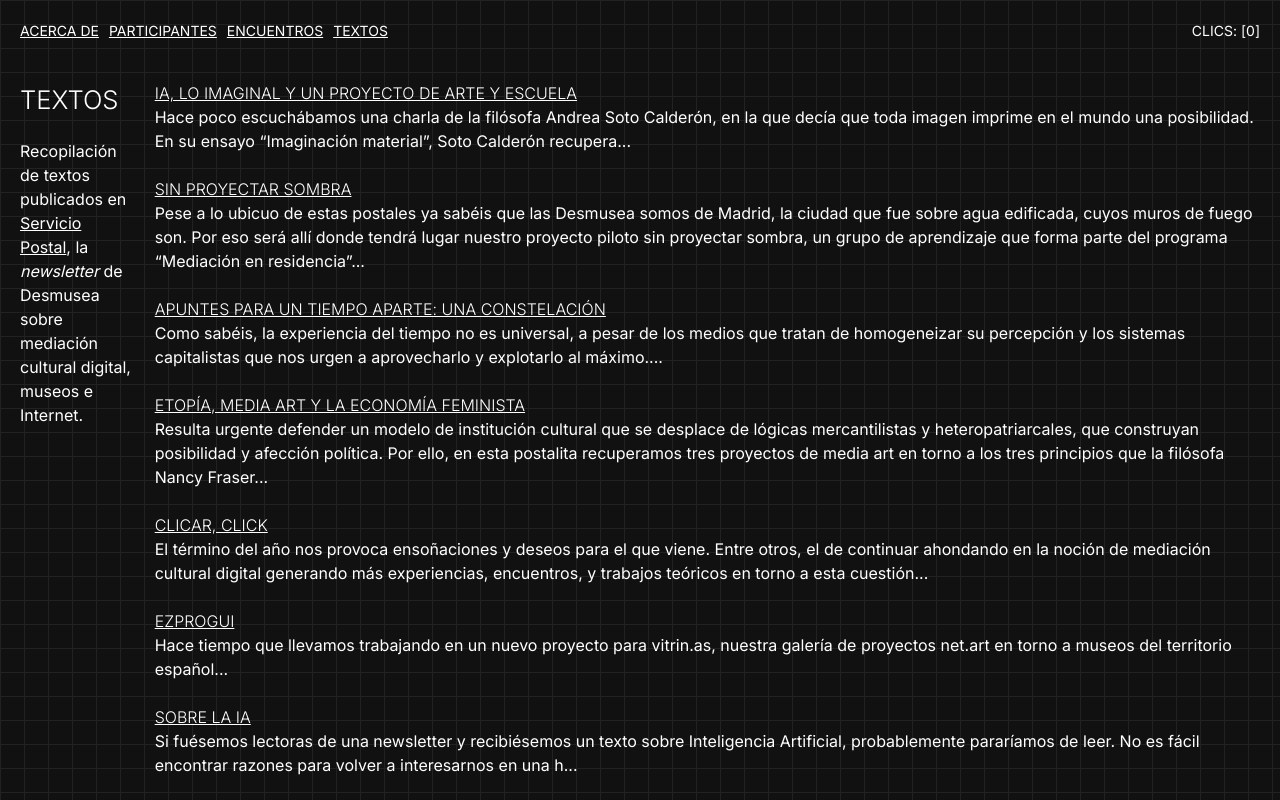
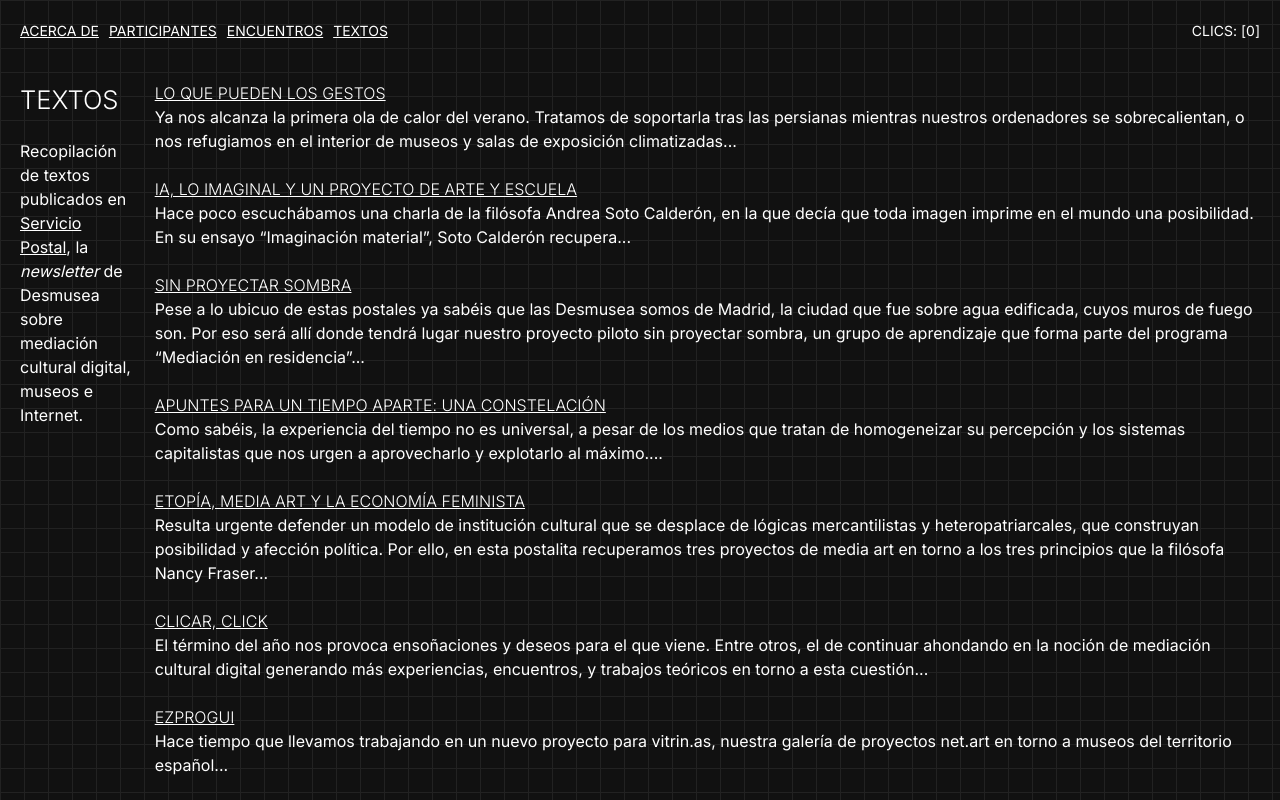
Before and after one commit to claraharguindey/clicar-click, a Next.js app: page /textos in a window 1280 px wide. Shown: the top 800 px of the page. Built offline with nearby package versions, Linux system fonts and the light colour scheme.

Commit message:
Add texts

```diff
--- a/src/app/textos/page.tsx
+++ b/src/app/textos/page.tsx
@@ -23,6 +23,18 @@ export default function About() {
       </aside>
       <div>
         <ul>
+          <li>
+            <Link href={"https://desmusea.substack.com/p/a58"} target="_blank">
+              <h2 className="subtitle">Lo que pueden los gestos</h2>
+            </Link>
+            <p>
+              Ya nos alcanza la primera ola de calor del verano. Tratamos de
+              soportarla tras las persianas mientras nuestros ordenadores se
+              sobrecalientan, o nos refugiamos en el interior de museos y salas
+              de exposición climatizadas...
+            </p>
+          </li>
+          <br />
           <li>
             <Link href={"https://desmusea.substack.com/p/e39"} target="_blank">
               <h2 className="subtitle">
```
